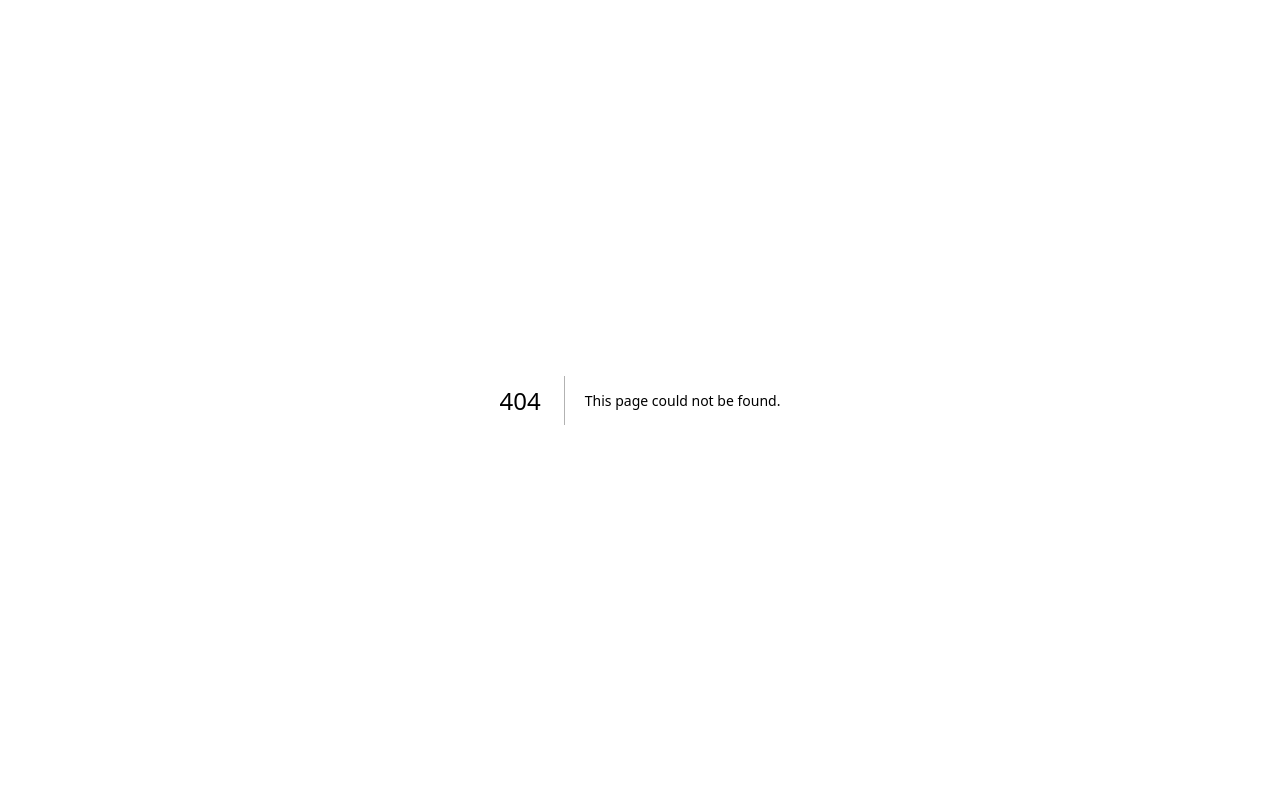
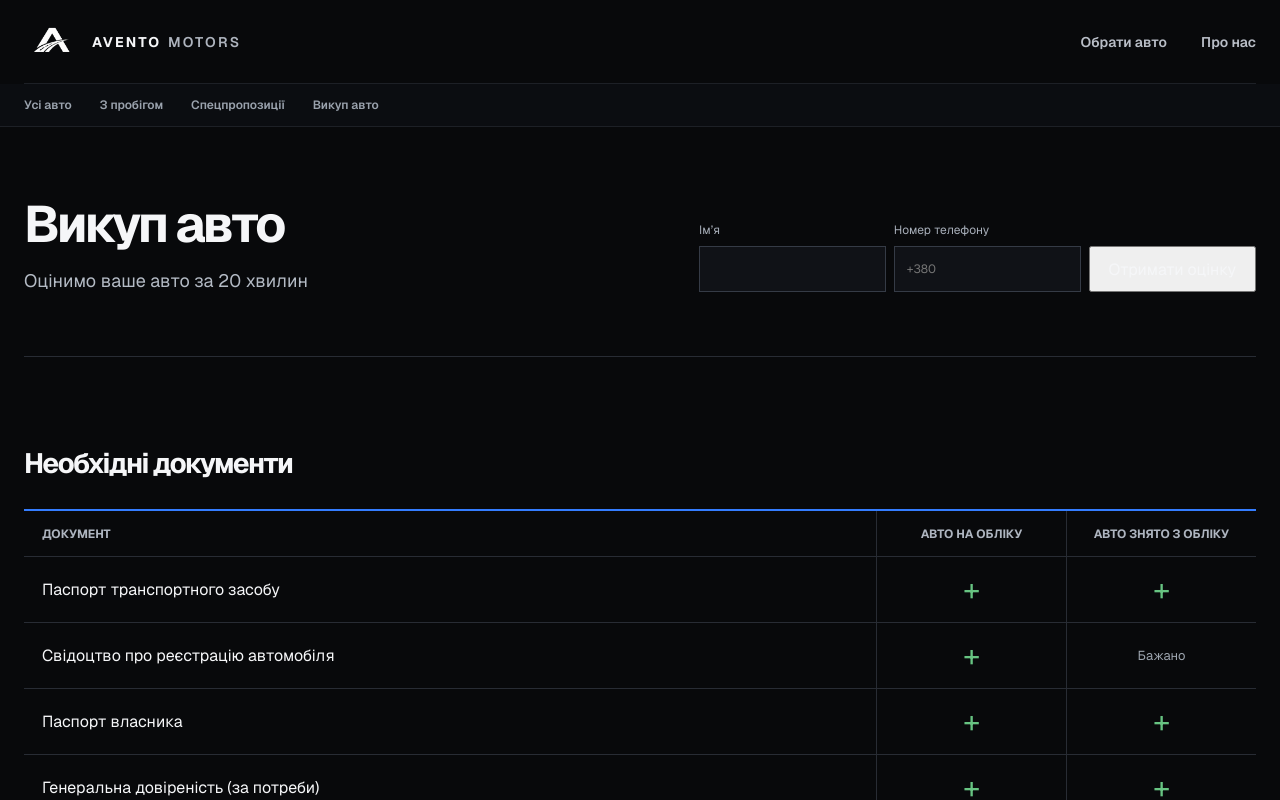
Before and after one commit to corrtx/Aventomotors, a Next.js app: page /sell in a window 1280 px wide. Before the commit this address had no page. Shown: the top 800 px of the page. Built offline with nearby package versions, Linux system fonts and the light colour scheme.

Commit message:
feat: add vehicle buyout page

```diff
--- /dev/null
+++ b/app/components/SellCarPage.tsx
@@ -0,0 +1,74 @@
+"use client";
+
+import { useState } from "react";
+import type { FormEvent } from "react";
+import { Header } from "./AventoSite";
+
+const documents = [
+  ["Паспорт транспортного засобу", true, true],
+  ["Свідоцтво про реєстрацію автомобіля", true, false],
+  ["Паспорт власника", true, true],
+  ["Генеральна довіреність (за потреби)", true, true],
+  ["Усі комплекти ключів", true, true],
+  ["Талон технічного огляду", "Бажано", "Бажано"],
+  ["Документи сервісного обслуговування", "Бажано", "Бажано"],
+] as const;
+
+const steps = [
+  ["01", "Передаєте авто та документи", "Показуєте автомобіль і документи — решту організовує наша команда."],
+  ["02", "Оцінюємо автомобіль", "Проводимо огляд і називаємо вартість протягом 20 хвилин."],
+  ["03", "Пропонуємо ціну", "Ураховуємо стан авто та актуальну ситуацію на ринку."],
+  ["04", "Оформлюємо угоду", "Перевіряємо документи й допомагаємо швидко завершити оформлення."],
+] as const;
+
+function DocumentState({ value }: { value: boolean | "Бажано" }) {
+  return value === true ? <span className="document-required" aria-label="Потрібен">+</span> : <span className="document-optional">Бажано</span>;
+}
+
+export function SellCarPage() {
+  const [submitted, setSubmitted] = useState(false);
+
+  const onSubmit = (event: FormEvent<HTMLFormElement>) => {
+    event.preventDefault();
+    setSubmitted(true);
+  };
+
+  return (
+    <div className="site-frame">
+      <Header />
+      <main className="buyout-page section-shell">
+        <section className="buyout-intro">
+          <div>
+            <h1>Викуп авто</h1>
+            <p>Оцінимо ваше авто за 20 хвилин</p>
+          </div>
+          {submitted ? (
+            <div className="buyout-success" role="status"><strong>Заявку прийнято</strong><span>Ми зв’яжемося з вами для оцінки автомобіля.</span></div>
+          ) : (
+            <form className="buyout-form" onSubmit={onSubmit}>
+              <label>Ім’я<input name="name" autoComplete="name" required /></label>
+              <label>Номер телефону<input name="phone" type="tel" autoComplete="tel" placeholder="+380" required /></label>
+              <button className="action-primary" type="submit">Отримати оцінку</button>
+            </form>
+          )}
+        </section>
+
+        <section className="buyout-documents-section">
+          <h2>Необхідні документи</h2>
+          <div className="buyout-documents" role="table" aria-label="Необхідні документи">
+            <div className="buyout-document-row buyout-document-head" role="row"><span role="columnheader">Документ</span><span role="columnheader">Авто на обліку</span><span role="columnheader">Авто знято з обліку</span></div>
+            {documents.map(([name, registered, unregistered]) => <div className="buyout-document-row" role="row" key={name}><span role="cell">{name}</span><span role="cell"><DocumentState value={registered} /></span><span role="cell"><DocumentState value={unregistered} /></span></div>)}
+          </div>
+        </section>
+
+        <section className="buyout-process">
+          <h2>Як це працює</h2>
+          <div className="buyout-steps">
+            {steps.map(([number, title, text]) => <article key={number}><span>{number}</span><h3>{title}</h3><p>{text}</p></article>)}
+          </div>
+        </section>
+      </main>
+      <footer><strong>Avento Motors</strong><span>Продаж автомобілів · кредит · обмін · резерв</span><span>© 2026</span></footer>
+    </div>
+  );
+}
--- a/app/globals.css
+++ b/app/globals.css
@@ -1089,6 +1089,117 @@ footer {
 .sale-card strong { overflow: hidden; font-size: 13px; text-overflow: ellipsis; white-space: nowrap; }
 .sale-card span { color: #a7c7ff; font-size: 12px; }
 
+.buyout-page {
+  padding-block: 64px 104px;
+}
+
+.buyout-intro {
+  display: grid;
+  grid-template-columns: minmax(0, 1fr) minmax(480px, 0.9fr);
+  gap: 56px;
+  align-items: end;
+  padding-bottom: 64px;
+  border-bottom: 1px solid var(--line);
+}
+
+.buyout-intro h1,
+.buyout-documents-section h2,
+.buyout-process h2 {
+  margin: 0;
+  font-size: clamp(34px, 4vw, 58px);
+  letter-spacing: -0.055em;
+}
+
+.buyout-intro p {
+  margin: 12px 0 0;
+  color: #b4bbc5;
+  font-size: 18px;
+}
+
+.buyout-form {
+  display: grid;
+  grid-template-columns: 1fr 1fr auto;
+  gap: 8px;
+}
+
+.buyout-form label {
+  display: grid;
+  gap: 8px;
+  color: #a7aeb9;
+  font-size: 12px;
+}
+
+.buyout-form input {
+  min-width: 0;
+  height: 46px;
+  padding-inline: 12px;
+  border: 1px solid #353b46;
+  border-radius: 0;
+  background: #101217;
+  color: #f5f6f8;
+  outline: 0;
+}
+
+.buyout-form input:focus { border-color: var(--blue); }
+.buyout-form button { align-self: end; min-height: 46px; padding-inline: 18px; }
+
+.buyout-success {
+  display: grid;
+  gap: 6px;
+  padding: 16px 0;
+  border-bottom: 1px solid var(--blue);
+}
+
+.buyout-success span { color: #aeb5c0; font-size: 14px; }
+
+.buyout-documents-section,
+.buyout-process {
+  margin-top: 88px;
+}
+
+.buyout-documents-section h2,
+.buyout-process h2 {
+  margin-bottom: 28px;
+  font-size: 28px;
+}
+
+.buyout-documents {
+  overflow: hidden;
+  border-top: 2px solid var(--blue);
+}
+
+.buyout-document-row {
+  display: grid;
+  grid-template-columns: minmax(0, 1fr) 190px 190px;
+  min-height: 66px;
+  border-bottom: 1px solid var(--line);
+}
+
+.buyout-document-row > span {
+  display: flex;
+  align-items: center;
+  padding: 12px 18px;
+  border-left: 1px solid var(--line);
+}
+
+.buyout-document-row > span:first-child { border-left: 0; }
+.buyout-document-head { min-height: 46px; color: #aeb5c0; font-size: 12px; font-weight: 650; text-transform: uppercase; }
+.buyout-document-head > span:not(:first-child) { justify-content: center; text-align: center; }
+.buyout-document-row > span:not(:first-child) { justify-content: center; }
+.document-required { color: #67c482; font-size: 30px; font-weight: 400; line-height: 1; }
+.document-optional { color: #9ca4ae; font-size: 13px; }
+
+.buyout-steps {
+  display: grid;
+  grid-template-columns: repeat(4, minmax(0, 1fr));
+  gap: 28px;
+}
+
+.buyout-steps article { border-top: 1px solid var(--line); padding-top: 16px; }
+.buyout-steps article > span { color: var(--blue); font-size: 12px; font-weight: 650; }
+.buyout-steps h3 { margin: 28px 0 12px; font-size: 20px; line-height: 1.15; }
+.buyout-steps p { margin: 0; color: #9da5af; font-size: 14px; line-height: 1.55; }
+
 .selected-filter-chip:hover {
   border-color: #525965;
   background: #181b21;
@@ -1839,6 +1950,52 @@ footer strong {
   .detail-actions {
     grid-template-columns: 1fr;
   }
+
+  .catalog-subnav-inner {
+    width: min(100% - 24px, 520px);
+    gap: 18px;
+    overflow-x: auto;
+    white-space: nowrap;
+  }
+
+  .sale-grid {
+    grid-template-columns: 1fr 1fr;
+  }
+
+  .buyout-page {
+    padding-block: 42px 76px;
+  }
+
+  .buyout-intro {
+    grid-template-columns: 1fr;
+    gap: 30px;
+    padding-bottom: 44px;
+  }
+
+  .buyout-form {
+    grid-template-columns: 1fr;
+  }
+
+  .buyout-form button {
+    width: 100%;
+  }
+
+  .buyout-documents {
+    overflow-x: auto;
+  }
+
+  .buyout-document-row {
+    width: 680px;
+  }
+
+  .buyout-steps {
+    grid-template-columns: 1fr;
+    gap: 20px;
+  }
+
+  .buyout-steps h3 {
+    margin-top: 14px;
+  }
 }
 
 @media (prefers-reduced-motion: reduce) {
--- /dev/null
+++ b/app/sell/page.tsx
@@ -0,0 +1,11 @@
+import type { Metadata } from "next";
+import { SellCarPage } from "@/app/components/SellCarPage";
+
+export const metadata: Metadata = {
+  title: "Викуп авто — Avento Motors",
+  description: "Оцінка та викуп автомобіля від Avento Motors.",
+};
+
+export default function SellPage() {
+  return <SellCarPage />;
+}
```
Also changed, not shown: 1 other file (tests, documents, lock files or other folders).
